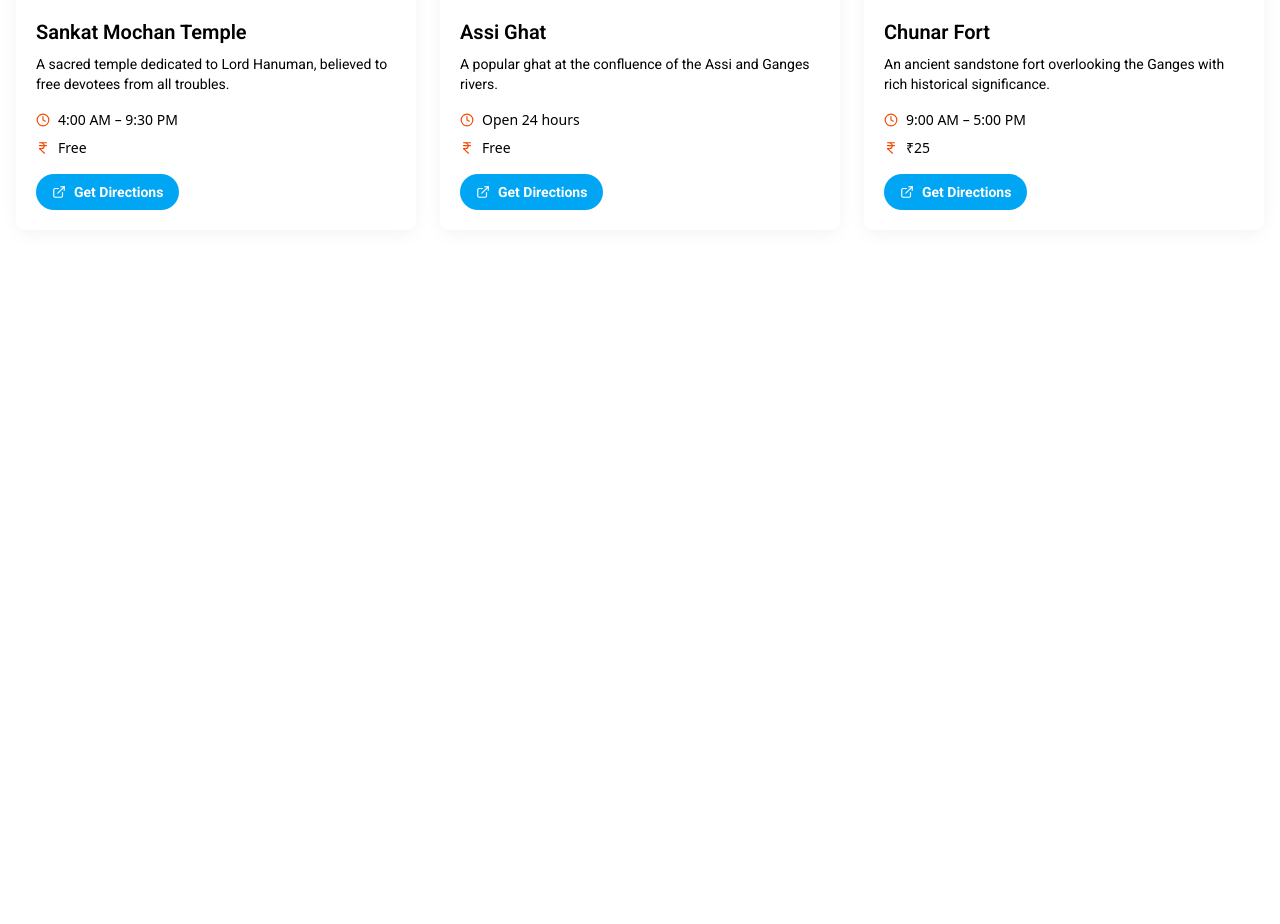
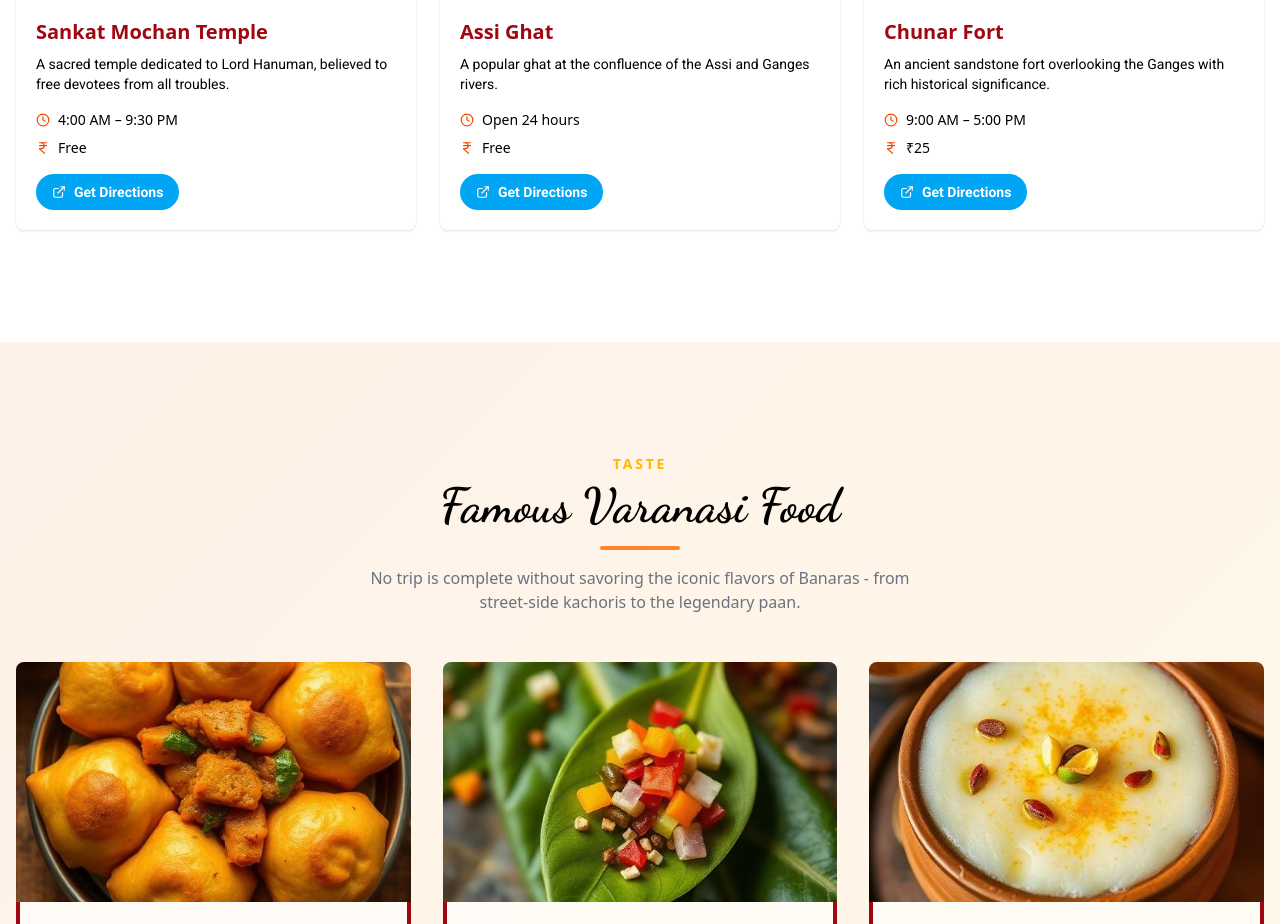
Before and after one commit to coderujwal3/Dhoomchhalle, a React (Vite) app in the folder client/: page / in a window 1280 px wide. Shown: the part 1876-2800 px from the top of the page. Before the commit the page ends 2218 px from the top, so only its background shows below. Built offline with nearby package versions, Linux system fonts and the light colour scheme.

Commit message:
Build: common food section

```diff
--- /dev/null
+++ b/client/src/components/common/FoodSection.jsx
@@ -0,0 +1,119 @@
+import { Star, MapPin } from "lucide-react";
+import { motion } from "framer-motion";
+import ScrollReveal from "./ScrollReveal";
+
+import kachoriImg from "../../assets/kachori-sabzi.jpg";
+import paanImg from "../../assets/banarasi-paan.jpg";
+import malaiyyoImg from "../../assets/malaiyyo.jpg";
+
+const foods = [
+  {
+    name: "Kachori Sabzi",
+    image: kachoriImg,
+    description:
+      "Crispy deep-fried kachori served with spicy potato curry and tangy chutney. The ultimate Banarasi breakfast staple loved by locals and tourists alike.",
+    bestAt: "Kachori Gali, Vishwanath Lane",
+    bestAtLocation:
+      "https://maps.google.com/?q=Kachori+Gali+Vishwanath+Lane+Varanasi",
+    rating: 4.8,
+  },
+  {
+    name: "Banarasi Paan",
+    image: paanImg,
+    description:
+      "A legendary betel leaf preparation filled with gulkand, fennel seeds, and special ingredients. A refreshing post-meal tradition of Varanasi.",
+    bestAt: "Keshav Tambul Bhandar, Godowlia",
+    bestAtLocation:
+      "https://maps.google.com/?q=Keshav+Tambul+Bhandar+Godowlia+Varanasi",
+    rating: 4.9,
+  },
+  {
+    name: "Malaiyyo",
+    image: malaiyyoImg,
+    description:
+      "A winter-only delicacy — light, frothy milk foam topped with saffron, pistachios, and cardamom. Collected at dawn and sold before sunrise disappears.",
+    bestAt: "Chowk area, early morning vendors",
+    bestAtLocation: "https://maps.google.com/?q=Chowk+Varanasi",
+    rating: 4.7,
+  },
+];
+
+const FoodSection = () => {
+  return (
+    <section
+      id="food"
+      className="py-20 md:py-28 bg-gradient-warm relative overflow-hidden"
+    >
+      {/* <div className="absolute top-20 right-10 w-60 h-60 rounded-full bg-amber-400/10 blur-3xl" />
+      <div className="absolute bottom-10 left-10 w-40 h-40 rounded-full bg-white/10 blur-3xl" /> */}
+
+      <div className="container mx-auto px-4 relative">
+        <ScrollReveal>
+          <div className="text-center mb-12">
+            <p className="font-sans text-sm tracking-[0.2em] uppercase text-amber-400 font-bold mb-2">
+              Taste
+            </p>
+            <h2 className="text-3xl md:text-5xl font-bold text-foreground mb-4">
+              Famous Varanasi Food
+            </h2>
+            <div className="w-20 h-1 bg-orange-500/80 rounded-full mx-auto mb-4" />
+            <p className="font-sans text-gray-500 max-w-xl mx-auto">
+              No trip is complete without savoring the iconic flavors of Banaras
+              - from street-side kachoris to the legendary paan.
+            </p>
+          </div>
+        </ScrollReveal>
+
+        <div className="grid grid-cols-1 md:grid-cols-3 gap-8">
+          {foods.map((food, i) => (
+            <ScrollReveal key={food.name} delay={i * 0.15}>
+              <motion.div
+                whileHover={{ y: -8, rotateY: 2 }}
+                transition={{ type: "spring", stiffness: 300, damping: 20 }}
+                className="bg-white/60 rounded-lg overflow-hidden shadow-gray-500 hover:shadow-lg transition-shadow duration-300"
+              >
+                <div className="relative h-60 overflow-hidden">
+                  <motion.img
+                    src={food.image}
+                    alt={food.name}
+                    className="w-full h-full object-cover"
+                    whileHover={{ scale: 1.06 }}
+                    transition={{ duration: 0.5 }}
+                    loading="lazy"
+                  />
+                </div>
+                <div className="p-6 text-red-800 border-4 border-t-0">
+                  <div className="flex items-center justify-between mb-3">
+                    <h3 className="font-sans text-xl font-semibold text-foreground">
+                      {food.name}
+                    </h3>
+                    <motion.div
+                      className="flex items-center gap-1 text-orange-400"
+                      whileHover={{ scale: 1.2 }}
+                    >
+                      <Star size={16} fill="currentColor" />
+                      <span className="font-sans text-sm font-semibold text-foreground">
+                        {food.rating}
+                      </span>
+                    </motion.div>
+                  </div>
+                  <p className="font-sans text-sm text-gray-700 mb-4">
+                    {food.description}
+                  </p>
+                  <div className="flex w-[80%] items-center gap-2 text-sm font-sans text-white bg-orange-500/70 p-3 rounded-full cursor-pointer shadow-black hover:shadow-inner transition-shadow duration-300">
+                    <MapPin size={14} />
+                    <button className="font-medium cursor-pointer">
+                      <a href={food.bestAtLocation}>{food.bestAt}</a>
+                    </button>
+                  </div>
+                </div>
+              </motion.div>
+            </ScrollReveal>
+          ))}
+        </div>
+      </div>
+    </section>
+  );
+};
+
+export default FoodSection;
--- a/client/src/components/common/HeroSection.jsx
+++ b/client/src/components/common/HeroSection.jsx
@@ -48,7 +48,7 @@ const HeroSection = () => {
     <section
       ref={ref}
       id="home"
-      className="relative min-h-screen flex items-center justify-center overflow-hidden font-['Roboto',sans-serif]"
+      className="relative min-h-screen flex items-center justify-center overflow-hidden"
     >
       {/* Background */}
       <motion.div className="absolute inset-0" style={{ y: imgY }}>
@@ -101,7 +101,7 @@ const HeroSection = () => {
           initial={{ opacity: 0, y: 40 }}
           animate={{ opacity: 1, y: 0 }}
           transition={{ duration: 0.9, delay: 0.4 }}
-          className="text-4xl sm:text-5xl md:text-7xl lg:text-8xl font-bold text-primary-foreground mb-6 leading-tight font-['Roboto',sans-serif]"
+          className="text-4xl sm:text-5xl md:text-7xl lg:text-8xl font-bold text-white/85 mb-6 leading-tight"
         >
           Explore the Spiritual <br />
           <span className="text-gradient-saffron">Heart of India</span>
--- a/client/src/components/common/PlacesSection.jsx
+++ b/client/src/components/common/PlacesSection.jsx
@@ -101,11 +101,11 @@ const PlacesSection = () => {
               Discover
             </p>
 
-            <h2 className="text-3xl md:text-5xl font-bold text-amber-600 mb-4">
+            <h2 className="text-3xl md:text-5xl font-bold mb-4">
               Tourist Places
             </h2>
 
-            <div className="w-20 h-1 bg-primary rounded-full mx-auto mb-4" />
+            <div className="w-20 h-1 bg-orange-500/80 rounded-full mx-auto mb-4" />
 
             <p className="text-muted-foreground max-w-xl mx-auto">
               From ancient temples to sacred ghats and historic forts — explore
@@ -163,7 +163,7 @@ const PlacesSection = () => {
                 layout
                 whileHover={{ y: -8 }}
                 transition={{ type: "spring", stiffness: 300, damping: 20 }}
-                className="group bg-card rounded-lg overflow-hidden shadow-card"
+                className="shadow bg-white/60 rounded-lg overflow-hidden hover:shadow-2xl transition-shadow duration-300"
               >
                 <div className="relative h-52 overflow-hidden">
                   <motion.img
@@ -182,7 +182,7 @@ const PlacesSection = () => {
                 </div>
 
                 <div className="p-5">
-                  <h3 className="text-xl font-semibold mb-2">{place.name}</h3>
+                  <h3 className="text-xl font-semibold font-sans text-red-800 mb-2">{place.name}</h3>
 
                   <p className="text-sm text-muted-foreground mb-4 line-clamp-2">
                     {place.description}
--- a/client/src/index.css
+++ b/client/src/index.css
@@ -1,3 +1,4 @@
+@import url('https://fonts.googleapis.com/css2?family=Dancing+Script:wght@400..700&display=swap');
 @import "tailwindcss";
 
 @layer base {
@@ -96,7 +97,8 @@
     h4,
     h5,
     h6 {
-        font-family: 'Roboto', sans-serif;
+        font-family: 'Dancing Script';
+        font-weight: 600;
     }
 
     p {
@@ -147,9 +149,18 @@ html {
     scroll-behavior: smooth;
 }
 
-/* .scrollbar::-webkit-scrollbar-track-piece {
-    background-color: red;
-} */
+::-webkit-scrollbar {
+    background-color: rgb(61, 61, 61);
+    width: 12px;
+}
+
+::-webkit-scrollbar-thumb {
+    /* background-color: rgb(254, 0, 0); */
+    background: linear-gradient(120deg, #F59E0B 30%, #f5690b 90%);
+    border-radius: 10px;
+    border-width: 5px;
+    border-color: black;
+}
 
 html.lenis {
     height: auto;
--- a/client/src/pages/Home.jsx
+++ b/client/src/pages/Home.jsx
@@ -2,6 +2,7 @@ import React from "react";
 import Navbar from "../components/common/Navbar";
 import HeroSection from "../components/common/HeroSection";
 import PlacesSection from "../components/common/PlacesSection";
+import FoodSection from "../components/common/FoodSection";
 
 const Home = () => {
   return (
@@ -10,6 +11,7 @@ const Home = () => {
         <Navbar />
         <HeroSection />
         <PlacesSection />
+        <FoodSection />
       </div>
     </>
   );
```
